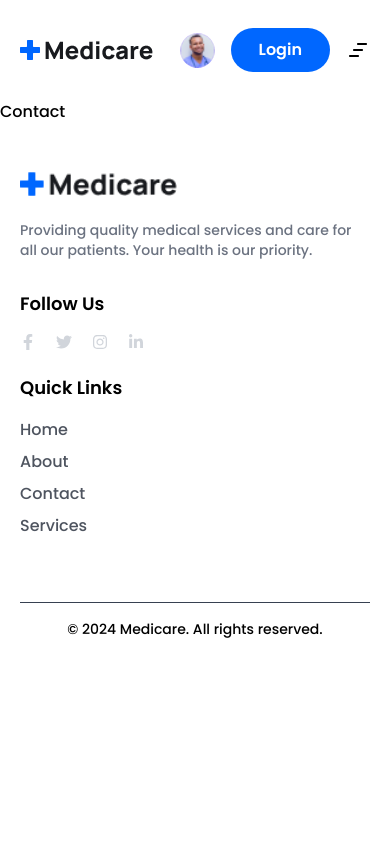
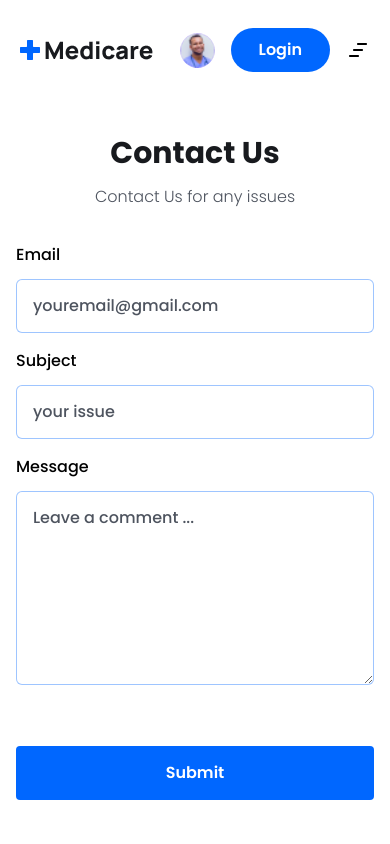
Before and after one commit to gnvvs-07/mern-HospitalManagementSystem, a React (Vite) app in the folder frontEnd/: page /contact in a window 390 px wide. Shown: the top 844 px of the page. Built offline with nearby package versions, Linux system fonts and the light colour scheme; the HTML template or start-up script is replaced by a standard one.

Commit message:
contact page  UI only page complete and all primary pages UI completed responsiveness done - 100%

```diff
--- a/frontEnd/src/components/Header/Header.jsx
+++ b/frontEnd/src/components/Header/Header.jsx
@@ -6,7 +6,7 @@ import { CgMenuMotion } from "react-icons/cg";
 import { NavLink, Link } from "react-router-dom";
 const navLinks = [
   {
-    path: "/home",
+    path: "/",
     display: "Home",
   },
   {
--- a/frontEnd/src/index.css
+++ b/frontEnd/src/index.css
@@ -30,6 +30,12 @@
     .hero__section{
         @apply bg-[url("./assets/images/hero-bg.png")] bg-no-repeat bg-center bg-cover
     }
+    .form__section{
+        @apply text-textColor font-semibold text-[16px] leading-7 mb-2;
+    }
+    .form__input{
+        @apply w-full px-4 py-3 border border-solid border-[#0066ff61] focus:outline-none focus:border-primaryColor text-[16px] leading-7 text-headingColor placeholder:text-textColor cursor-pointer rounded-md
+    }
 
 }
 
--- a/frontEnd/src/pages/Contact.jsx
+++ b/frontEnd/src/pages/Contact.jsx
@@ -1,7 +1,54 @@
-import React from 'react'
+import React from "react";
 
 export default function Contact() {
   return (
-    <div>Contact</div>
-  )
+    <section>
+      <div className="px-4 mx-auto max-w-screen-md">
+        <h2 className="heading text-center">Contact Us</h2>
+        <p className="mb-8 lg:mb-16 font-light text-center text__para">
+          Contact Us for any issues
+        </p>
+        <form action="#" className="form__label flex flex-col gap-4">
+          <div>
+            <label htmlFor="email" className="form__label">
+              Email
+            </label>
+            <input
+              type="email"
+              name="email"
+              id="email"
+              placeholder="youremail@gmail.com"
+              className="form__input mt-3"
+            />
+          </div>
+          <div>
+            <label htmlFor="subject" className="form__label">
+              Subject
+            </label>
+            <input
+              type="text"
+              name="subject"
+              id="subject"
+              placeholder="your issue"
+              className="form__input mt-3"
+            />
+          </div>
+          <div className="sm:col-spn-2">
+            <label htmlFor="message" className="form__label">
+              Message
+            </label>
+            <textarea
+              rows="6"
+              type="text"
+              name="comment"
+              id="message"
+              placeholder="Leave a comment ..."
+              className="form__input mt-3"
+            />
+          </div>
+          <button type="submit" className="btn rounded sm:w-full">Submit</button>
+        </form>
+      </div>
+    </section>
+  );
 }
```
